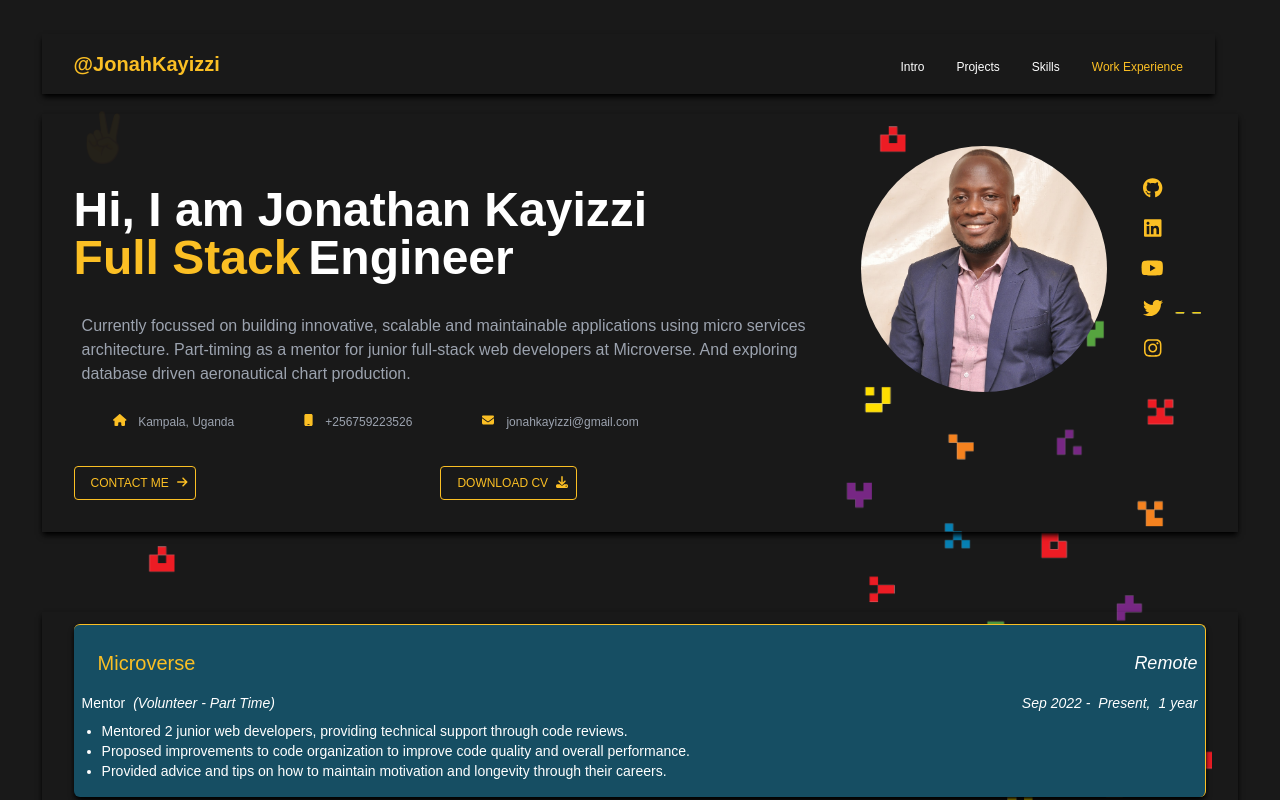
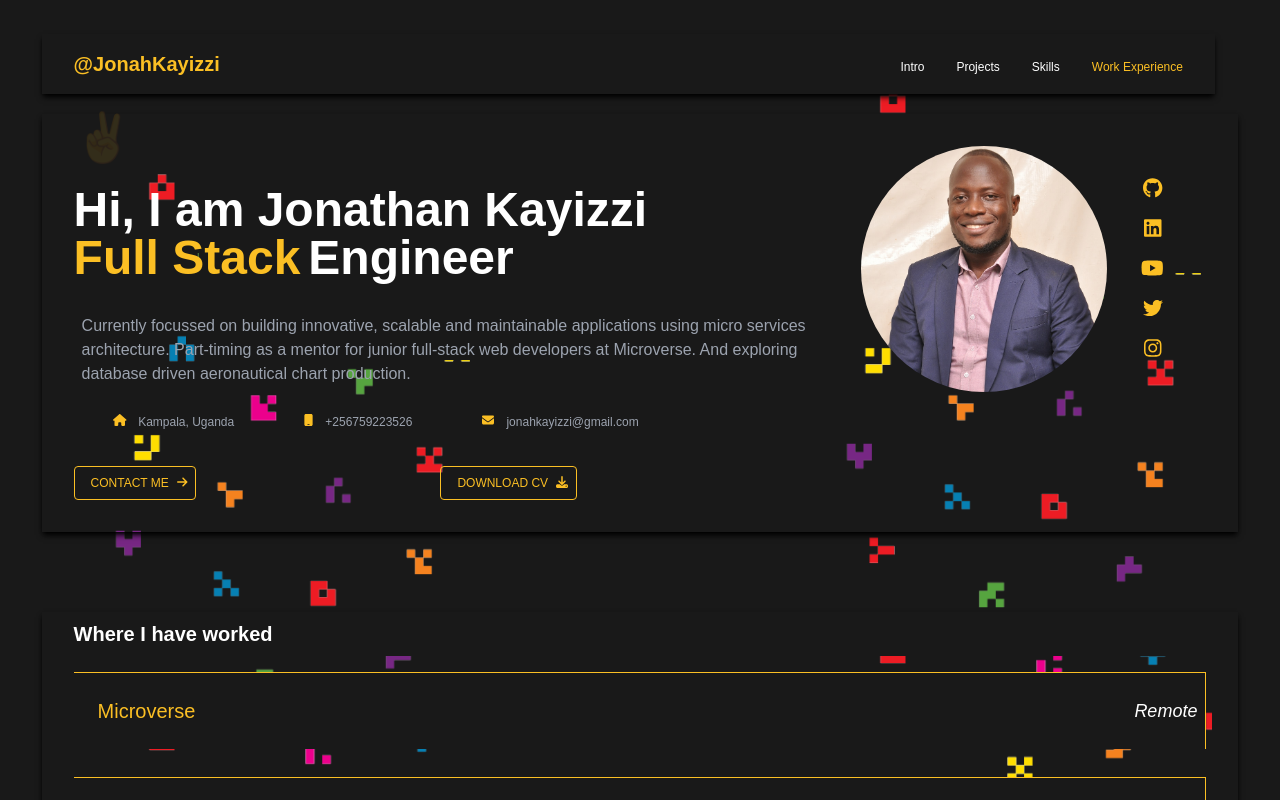
Before and after one commit to JonahKayizzi/my-portfolio, a React (Create React App) app: page /employment in a window 1280 px wide. Shown: the top 800 px of the page. Built offline with nearby package versions, Linux system fonts and the light colour scheme.

Commit message:
Modify employment display to show each upon cliking the title

```diff
--- a/src/components/Employment.js
+++ b/src/components/Employment.js
@@ -1,50 +1,76 @@
-import React from 'react';
+import React, { useState } from 'react';
 import { useSelector } from 'react-redux';
-import { Link } from 'react-router-dom';
 
 const History = () => {
   const { employments } = useSelector((state) => state.employmentsSl);
+  const [expandedEmployments, setExpandedEmployments] = useState([]);
+
+  const toggleEmployment = (employmentId) => {
+    if (expandedEmployments.includes(employmentId)) {
+      setExpandedEmployments(
+        expandedEmployments.filter((id) => id !== employmentId),
+      );
+    } else {
+      setExpandedEmployments([...expandedEmployments, employmentId]);
+    }
+  };
+
   return (
     <div className="flex flex-wrap justify-left gap-1">
+      <h3 className="py-2 font-extrabold place-self-start text-xl w-full bg-[rgb(25,25,25)]">
+        Where I have worked
+      </h3>
       {employments.map((employment) => (
         <div
           key={employment}
-          className="bg-cyan-900 font-thin lg:my-3 my-1 p-2 shadow-md shadow-black rounded-md w-full border-t border-r border-amber-400"
+          className="bg-[rgb(25,25,25)] font-thin lg:my-3 my-1 p-2 w-full border-t border-r border-amber-400"
         >
           <h2 className="text-xl my-4 text-left ml-4 flex justify-between">
             {employment.link ? (
-              <Link
+              <button
                 className="text-amber-400 font-light"
-                to={employment.link}
                 target="_blank"
+                type="button"
+                onClick={() => toggleEmployment(employment.id)}
               >
                 {employment.name}
-              </Link>
+              </button>
             ) : (
               <p className="text-amber-400 font-light">{employment.name}</p>
             )}
             <p className="italic text-lg">{employment.location}</p>
           </h2>
-          <ul className="flex justify-between text-sm">
-            <li>
-              <ul className="flex gap-2">
-                <li className="font-light">{employment.role}</li>
-                <li className="italic">{`(${employment.type})`}</li>
+          {expandedEmployments.includes(employment.id) && (
+            <>
+              <div>
+                <p>
+                  Role:
+                  {employment.role}
+                </p>
+                <p>
+                  Type:
+                  {employment.type}
+                </p>
+                <p>
+                  Start:
+                  {employment.start}
+                </p>
+                <p>
+                  End:
+                  {employment.end}
+                </p>
+                <p>
+                  Duration:
+                  {employment.duration}
+                </p>
+              </div>
+              <ul className="flex flex-col justify-around my-2 list-disc px-5 text-sm">
+                {employment.highlights.map((highlight) => (
+                  <li key={highlight}>{highlight}</li>
+                ))}
               </ul>
-            </li>
-            <li>
-              <ul className="flex gap-2 italic text-sm">
-                <li>{`${employment.start} - `}</li>
-                <li>{`${employment.end},`}</li>
-                <li>{employment.duration}</li>
-              </ul>
-            </li>
-          </ul>
-          <ul className="flex flex-col justify-around my-2 list-disc px-5 text-sm">
-            {employment.highlights.map((highlight) => (
-              <li key={highlight}>{highlight}</li>
-            ))}
-          </ul>
+            </>
+          )}
         </div>
       ))}
     </div>
--- a/src/components/Home.js
+++ b/src/components/Home.js
@@ -46,7 +46,7 @@ const Home = () => {
                 <span className="italic">PHP to Rails migration</span>
               </p>
             </li>
-            <li className="w-1/2 flex items-center gap-2 p-1 m-1">
+            <li className="w-full flex items-center gap-2 p-1 m-1">
               <Link
                 className="text-black font-bold text-center hover:bg-amber-400 hover:text-white h-full px-1 bg-amber-500 text-xs font-thin w-1/4"
                 target="_blank"
--- a/src/redux/employment.js
+++ b/src/redux/employment.js
@@ -3,6 +3,7 @@ import { createSlice } from '@reduxjs/toolkit';
 const initialState = {
   employments: [
     {
+      id: 1,
       name: 'Microverse',
       link: 'https://www.microverse.org/',
       location: 'Remote',
@@ -18,6 +19,7 @@ const initialState = {
       ],
     },
     {
+      id: 2,
       name: 'Uganda Civil Aviation Authority',
       link: 'https://www.caa.go.ug/',
       location: 'Kampala, Uganda',
@@ -32,6 +34,7 @@ const initialState = {
       ],
     },
     {
+      id: 3,
       name: 'Compuscan CRB (now Experian)',
       link: 'https://www.experian.co.ug/',
       location: 'Kampala, Uganda',
@@ -46,6 +49,7 @@ const initialState = {
       ],
     },
     {
+      id: 4,
       name: 'Cyber Dynamics Startup',
       location: 'Kampala, Uganda',
       role: 'Back-end Developer',
@@ -60,6 +64,7 @@ const initialState = {
       ],
     },
     {
+      id: 5,
       name: 'Huawei Technologies',
       link: 'https://www.huawei.com/',
       location: 'Kampala, Uganda',
--- a/src/redux/skills.js
+++ b/src/redux/skills.js
@@ -11,6 +11,7 @@ const initialState = {
     backend: [
       { name: 'PHP', level: 3 },
       { name: 'Java', level: 1 },
+      { name: 'Ruby', level: 1 },
       { name: 'MySQL', level: 4 },
       { name: 'PostgreSQL', level: 1 },
     ],
```
